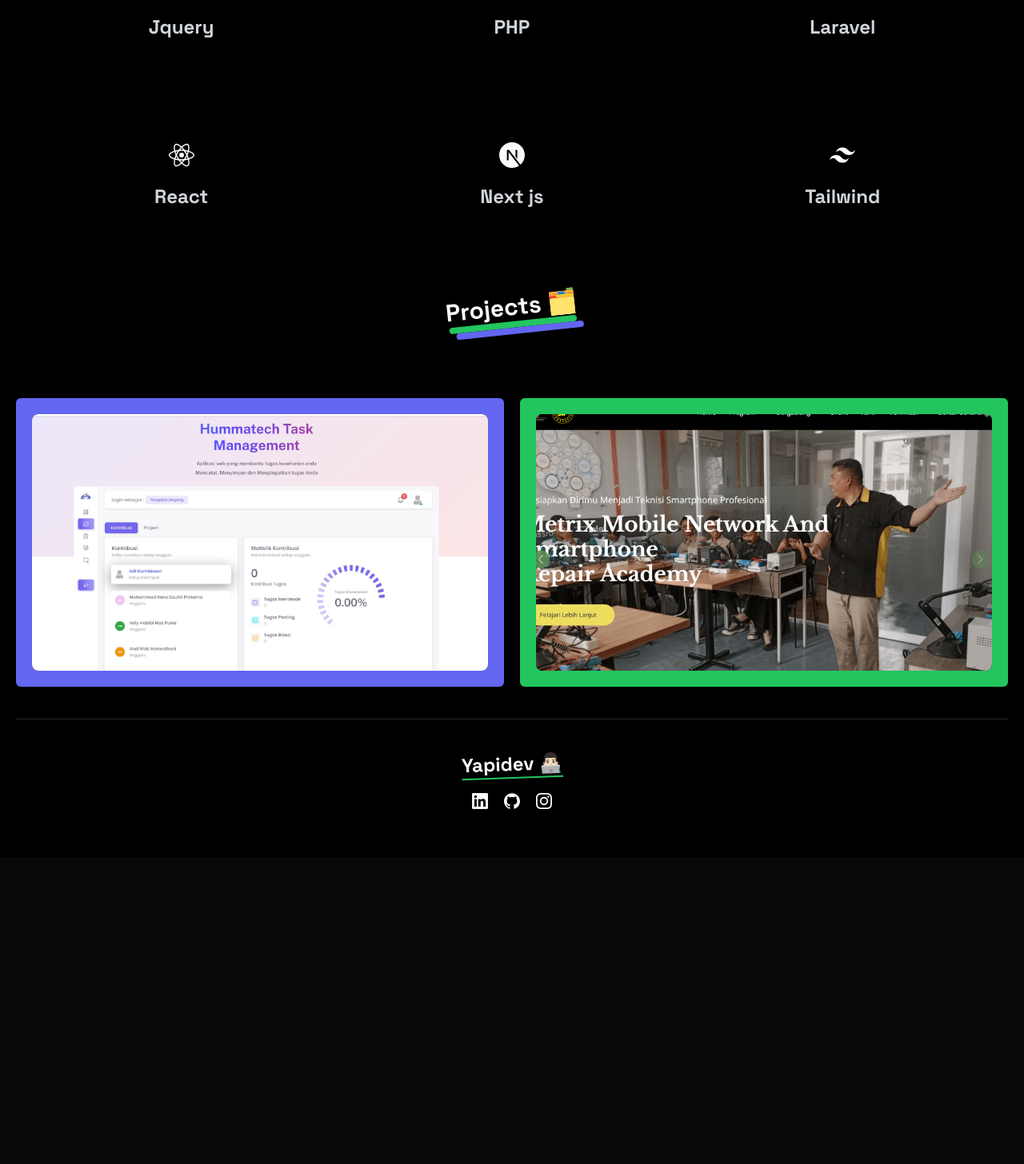
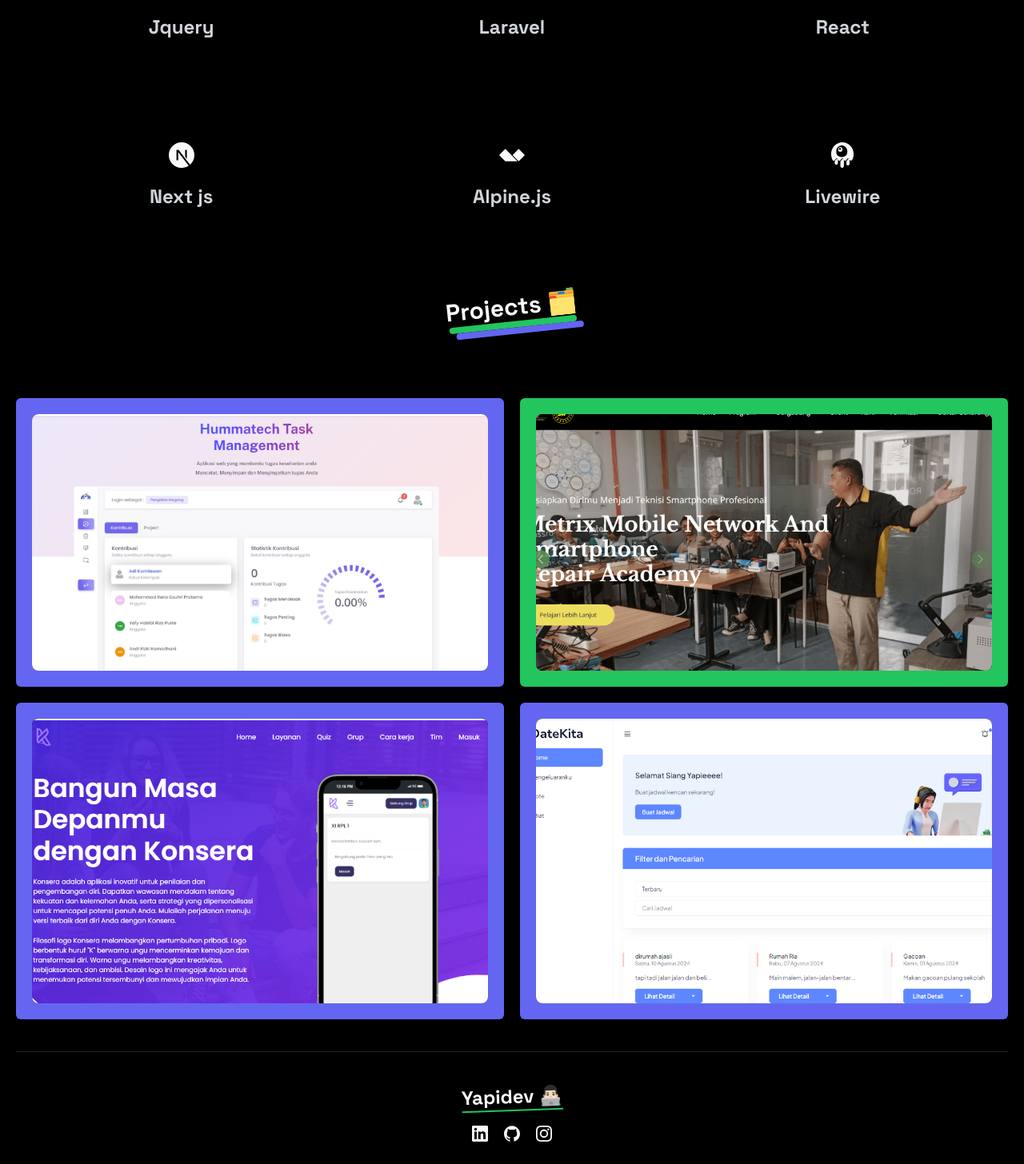
Before and after one commit to Yapidev/Portfolio, a Next.js app: page / in a window 1280 px wide. Shown: the part 1054-2510 px from the top of the page at 80% size. Before the commit the page ends 2126 px from the top, so only its background shows below. Built offline with nearby package versions, Linux system fonts and the light colour scheme.

Commit message:
update: skills and project

```diff
--- a/app/(home)/components/Projects.tsx
+++ b/app/(home)/components/Projects.tsx
@@ -1,5 +1,5 @@
 import React from "react";
-import { SiBootstrap, SiJavascript, SiJquery, SiLaravel } from "react-icons/si";
+import { SiAlpinedotjs, SiBootstrap, SiJavascript, SiJquery, SiLaravel, SiLivewire } from "react-icons/si";
 import Title from "./Title";
 import Link from "next/link";
 import { cn } from "@/lib/utils";
@@ -21,6 +21,20 @@
       cover: "/Metrixforedu.png",
       background: "bg-green-500",
     },
+    {
+      title: "Konseling Kesehatan Remaja (Konsera)",
+      tech: [SiLaravel, SiLivewire, SiAlpinedotjs, SiBootstrap],
+      link: "https://konsera.kaitodecode.com/",
+      cover: "/Konsera.png",
+      background: "bg-indigo-500",
+    },
+    {
+      title: "DateKita",
+      tech: [SiLaravel, SiLivewire, SiAlpinedotjs, SiBootstrap],
+      link: "https://521.my.id/",
+      cover: "/DateKita.png",
+      background: "bg-indigo-500",
+    }
   ];
 
   return (
--- a/app/(home)/components/Skills.tsx
+++ b/app/(home)/components/Skills.tsx
@@ -12,6 +12,8 @@
   SiPhp,
   SiReact,
   SiTailwindcss,
+  SiLivewire,
+  SiAlpinedotjs,
 } from "react-icons/si";
 
 export default function Skills() {
@@ -33,10 +35,6 @@
       Icon: SiJquery,
     },
     {
-      text: "PHP",
-      Icon: SiPhp,
-    },
-    {
       text: "Laravel",
       Icon: SiLaravel,
     },
@@ -49,8 +47,12 @@
       Icon: SiNextdotjs,
     },
     {
-      text: "Tailwind",
-      Icon: SiTailwindcss,
+      text: "Alpine.js",
+      Icon: SiAlpinedotjs,
+    },
+    {
+      text: "Livewire",
+      Icon: SiLivewire,
     },
   ];
 
```
Also changed, not shown: public/DateKita.png (added), public/Konsera.png (added).
